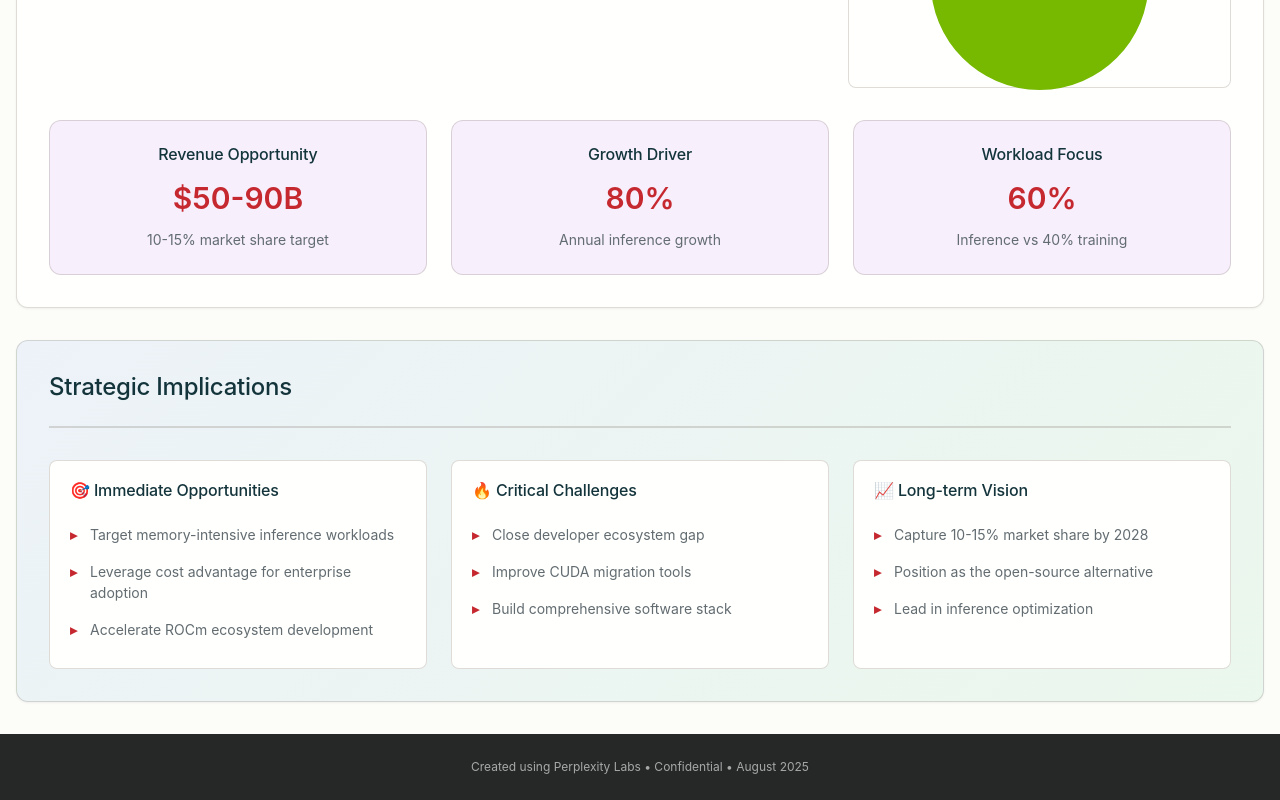
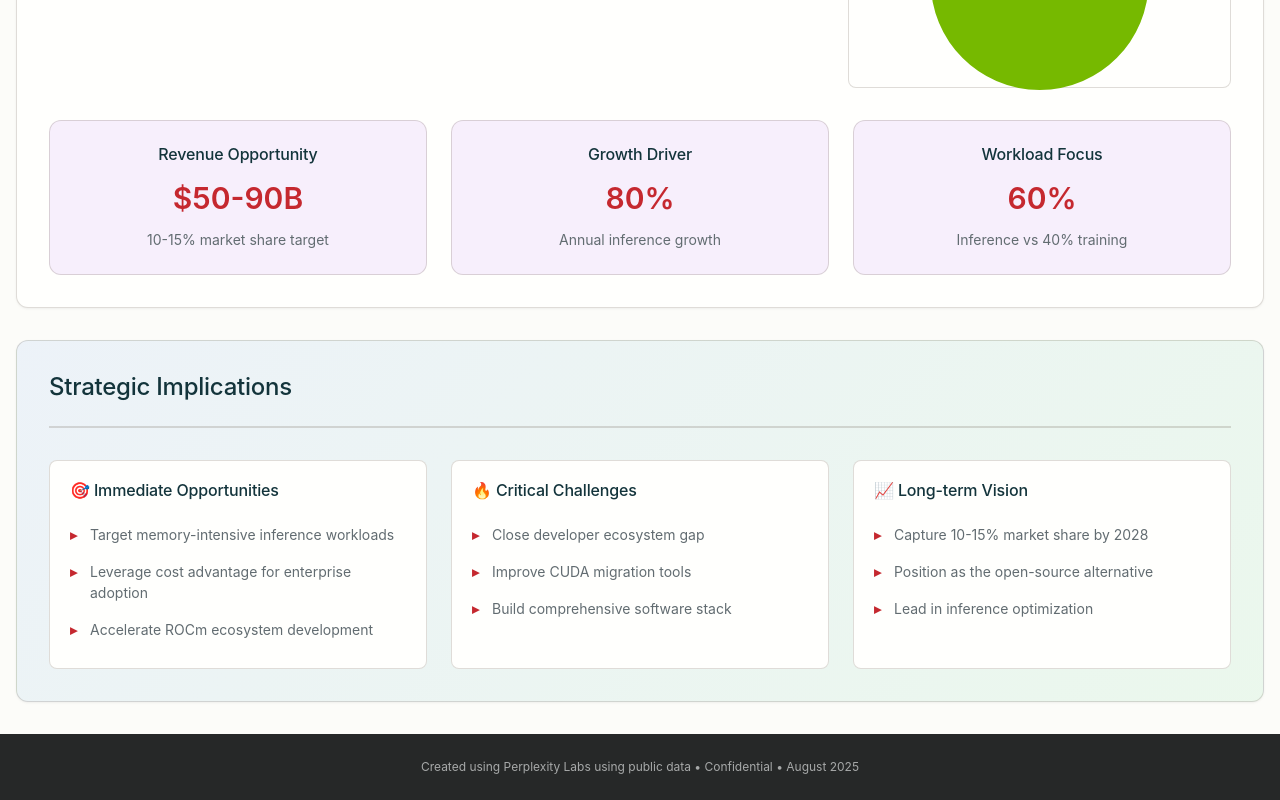
Before and after one commit to vitingupta/amd-dashboard, a plain HTML site: page index.html in a window 1280 px wide. Shown: the part 3431-4231 px from the top of the page. Drawn offline with nearby package versions, Linux system fonts and the light colour scheme; a web font is replaced by a local one.

Commit message:
Update index.html

```diff
--- a/index.html
+++ b/index.html
@@ -323,7 +323,7 @@
         <!-- Footer -->
         <footer class="dashboard-footer">
             <div class="container">
-                <p>Created using Perplexity Labs • Confidential • August 2025</p>
+                <p>Created using Perplexity Labs using public data • Confidential • August 2025</p>
             </div>
         </footer>
     </div>
```
